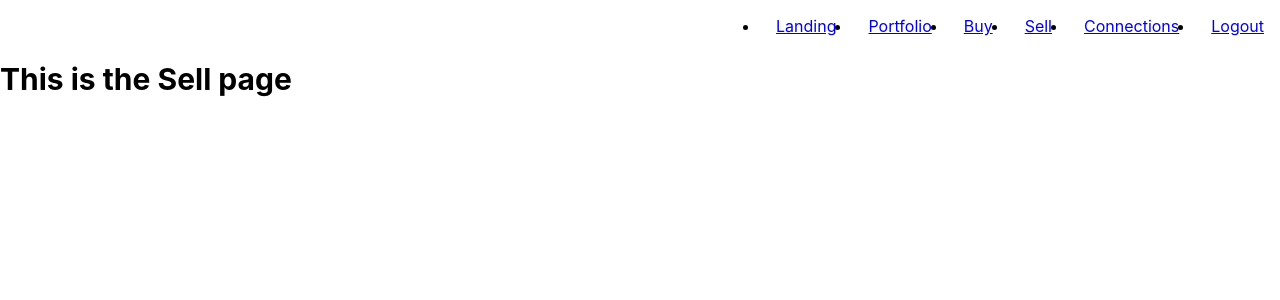
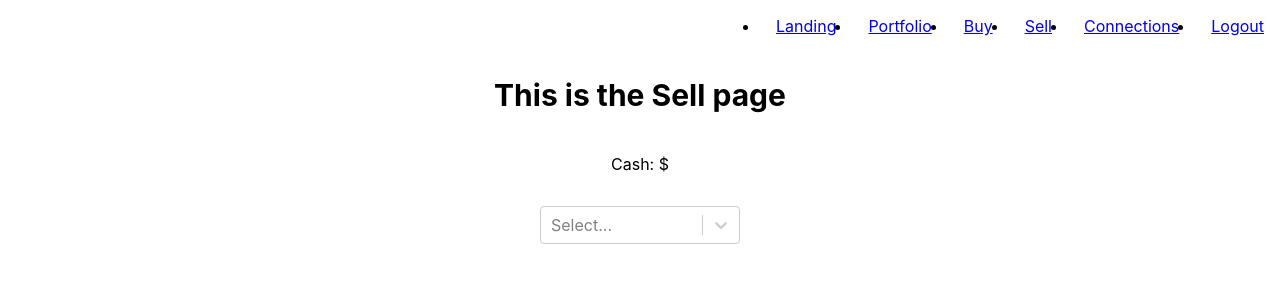
Before and after one commit to OtterlyFaeRae/Final-Project-Front-End, a React (Create React App) app in the folder trading-app/: page /sell in a window 1280 px wide. Shown: the top 300 px of the page. Built offline with nearby package versions, Linux system fonts and the light colour scheme; no server answers.

Commit message:
sell stocks page functional

```diff
--- a/trading-app/package.json
+++ b/trading-app/package.json
@@ -12,6 +12,7 @@
     "react-dom": "^18.2.0",
     "react-router-dom": "^6.3.0",
     "react-scripts": "5.0.1",
+    "react-select": "^5.4.0",
     "styled-components": "^5.3.5",
     "web-vitals": "^2.1.4"
   },
--- a/trading-app/src/App.js
+++ b/trading-app/src/App.js
@@ -117,6 +117,7 @@ function App() {
 								isLoggedIn={isLoggedIn}
 								setIsLoggedIn={setIsLoggedIn}
 								user={user}
+								cookies={cookies}
 							/>
 						</Protected>
 					}
--- a/trading-app/src/components/BuyStock.js
+++ b/trading-app/src/components/BuyStock.js
@@ -12,23 +12,14 @@ const BuyStock = ({ price, stockToBuy, user, cookies, setUser }) => {
         setInput(e.target.value)
     }
 
-    const handleKeyDown = e => {
+    const handleKeyDown = async e => {
         if (e.key === "Enter") {
-            setInput("");
-            redir()
+            await buyStock()
         }
     }
 
 	const handleClick = async () => {
-        // redir()
         await buyStock()
-    }
-
-    const redir = () => {
-        if (input) {
-            navigate("/portfolio")
-            alert("Purchase sucessful.")
-        }
     }
 
     const buyStock = async () => {
@@ -56,15 +47,14 @@ const BuyStock = ({ price, stockToBuy, user, cookies, setUser }) => {
             }
             setInput("")
         }
-
     }
 
     const refreshPage = () => {
         window.location.reload(false);
-      }
+    }
 
     return (
-        <BuyCont>
+        <Cont>
         <h4>Buy container. Cash: ${user.cash}.</h4>
         {
             stockToBuy !== "No stock found."
@@ -86,13 +76,13 @@ const BuyStock = ({ price, stockToBuy, user, cookies, setUser }) => {
             </StockNotFoundCont>
         }
 
-    </BuyCont>
+    </Cont>
     )
 }
 
 export default BuyStock
 
-const BuyCont = styled.div`
+const Cont = styled.div`
     border: 2px solid black;
 `
 const StockCont = styled.div`
--- a/trading-app/src/components/PortfolioItem.js
+++ b/trading-app/src/components/PortfolioItem.js
@@ -11,10 +11,10 @@ const PortfolioItem = ({name, symbol, price, number}) => {
                 {symbol}
             </TableData>
             <TableData>
-                {price}
+                {number}
             </TableData>
             <TableData>
-                {number}
+                {price}
             </TableData>
         </TableRow>
     )
--- /dev/null
+++ b/trading-app/src/components/SellStock.js
@@ -0,0 +1,96 @@
+import { useState } from "react";
+import styled from "styled-components"
+import { useNavigate } from 'react-router-dom'
+import { addStocks, updateCash } from "../utils";
+
+const SellStock = ({ price, stockToSell, user, cookies, setUser }) => {
+
+    const [ input, setInput ] = useState("")
+    const navigate = useNavigate();
+
+    const handleOnChange = async e => {
+        setInput(e.target.value)
+    }
+
+    const handleKeyDown = async e => {
+        if (e.key === "Enter") {
+            await sellStock()
+        }
+    }
+
+    const handleClick = async () => {
+        await sellStock()
+    }
+
+    const sellStock = async () => {
+        // if there is a quantity :
+        //      total = price * quantity
+        //      if quantity is greater than users stocks :
+        //              modal pop up "Insufficient stocks."
+        //              clear input
+        //      else :
+        //              addStocks( symbol, name, -quantity )
+        //              updateCash( cash + total )
+        //              modal pop up "Sale sucessful"
+        //              redirect to portfolio page
+        if (input) {
+            const total = price * input
+            if (input > user.stocks.find(x => x.name === stockToSell.label).number) {
+                alert("Insufficient stocks.")
+                setInput("")
+            } else {
+                await addStocks( stockToSell.label, "stock name", -1 * parseInt(input), cookies, setUser)
+                await updateCash( user.cash + total, setUser, cookies )
+                alert("Sale sucessful.")
+                navigate("/portfolio")
+                refreshPage() // update user stocks
+            }
+        }
+    }
+
+    const refreshPage = () => {
+        window.location.reload(false);
+    }
+
+    return (
+        <>
+        <Cont>
+            <h4>Sell container. Cash: ${user.cash}.</h4>
+            {
+                stockToSell
+                &&
+                <StockCont>
+                    <TopCont>
+                        <p>Symbol</p>
+                        <p>{stockToSell.lebel}</p>
+                    </TopCont>
+                    <BottomCont>
+                        <p>{price}</p>
+                        <input type="number" placeholder="Quantity" onKeyDown={handleKeyDown} onChange={handleOnChange} value={input} ></input>
+                        <button placeholder="Sell" onClick={handleClick}>Sell</button>
+                    </BottomCont>
+                </StockCont>
+            }
+        </Cont>
+        </>
+    )
+}
+
+export default SellStock
+
+const Cont = styled.div`
+    border: 2px solid black;
+`
+const StockCont = styled.div`
+	display: flex;
+    flex-direction: column;
+	& > div > p {
+		padding: 0 1rem;
+	}
+`
+const TopCont = styled.div`
+	display: flex;
+`
+const BottomCont = styled.div`
+	display: flex;
+`
--- a/trading-app/src/pages/Portfolio.js
+++ b/trading-app/src/pages/Portfolio.js
@@ -41,10 +41,10 @@ function Portfolio({ setIsLoggedIn, isLoggedIn, user }) {
 								symbol
 							</th>
 							<th>
-								price
+								quantity
 							</th>
 							<th>
-								quantity
+								price
 							</th>
 						</tr>
 					</thead>
--- a/trading-app/src/pages/Sell.js
+++ b/trading-app/src/pages/Sell.js
@@ -1,16 +1,81 @@
-import React from "react";
+import React, { useEffect, useState } from "react";
 import Navbar from "../components/Navbar"
+import Select from 'react-select';
+import styled from "styled-components";
+import { getPrice } from "../utils/av-api";
+import SellStock from "../components/SellStock"
 
-function Sell({ setIsLoggedIn, isLoggedIn }) {
+function Sell({ setIsLoggedIn, isLoggedIn, user, cookies, setUser }) {
+	// dropdown menu source: https://appdividend.com/2022/03/12/react-dropdown-select/
+
+	const [ stocks, setStocks ] = useState([])
+	const [ stockToSell, setStockToSell ] = useState("")
+	const [ price, setPrice ] = useState("")
+
+	useEffect( () => {
+		if (user) {
+			setStocks(user.stocks.map( (stock, i) => ({ label: stock.name, value: i })))
+		}
+	}, [user] )
+
+	useEffect( () => {
+		if (user) {
+			setStocks(user.stocks.map( (stock, i) => ({ label: stock.name, value: i })))
+		}
+	}, [] )
+
+	// const stocks = user.stocks.map( (stock, i) => ({ label: stock.name, value: i }) )
+
+	const handleChange = (options) => {
+		setStockToSell(options);
+	};
+
+	const searchStock = async () => {
+		const sellPrice = await getPrice(stockToSell.label)
+		setPrice( sellPrice )
+	}
+
+	useEffect( () => {
+		searchStock()
+	}, [stockToSell] )
+
 	return (
-		<div>
+		<>
 			<Navbar
 				setIsLoggedIn={setIsLoggedIn}
 				isLoggedIn={isLoggedIn}
 			/>
-			<h2>This is the Sell page</h2>
-		</div>
+			<Cont>
+				<h2>This is the Sell page</h2>
+				<p>Cash: ${user.cash}</p>
+				<DropdownCont>
+					<div className="row">
+						<div className="col-md-4"></div>
+							<div className="col-md-4">
+								<Select onChange={ handleChange } options={ stocks } />
+							</div>
+						<div className="col-md-4"></div>
+					</div>
+				</DropdownCont>
+
+				{
+					stockToSell && price
+					&&
+					<SellStock price={price} stockToSell={stockToSell} user={user} cookies={cookies} setUser={setUser}/>
+				}
+			</Cont>
+		</>
 	);
 }
 
 export default Sell;
+
+const Cont = styled.div`
+	display: flex;
+	flex-direction: column;
+	align-items: center;
+`
+const DropdownCont = styled.div`
+margin: 1rem;
+	width: 200px;
+`
--- a/trading-app/src/utils/av-api.js
+++ b/trading-app/src/utils/av-api.js
@@ -4,6 +4,7 @@ export const getPrice = async (symbol) => {
     try {
         const response = await fetch(`https://www.alphavantage.co/query?function=TIME_SERIES_INTRADAY&symbol=${symbol}&interval=5min&apikey=${process.env.REACT_APP_ALPHA_VANTAGE_KEY}`)
         const data = await response.json()
+        console.log(data);
         console.log(data["Time Series (5min)"][Object.keys(data["Time Series (5min)"])[0]]["1. open"]);
         return data["Time Series (5min)"][Object.keys(data["Time Series (5min)"])[0]]["1. open"]
     } catch (error) {
```
Also changed, not shown: 1 other file (tests, documents, lock files or other folders).
